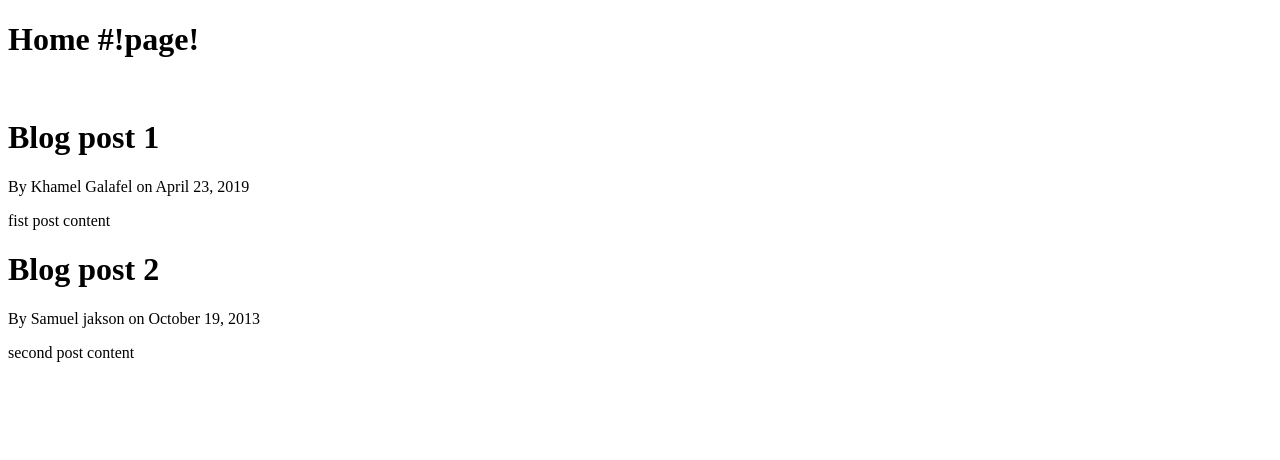
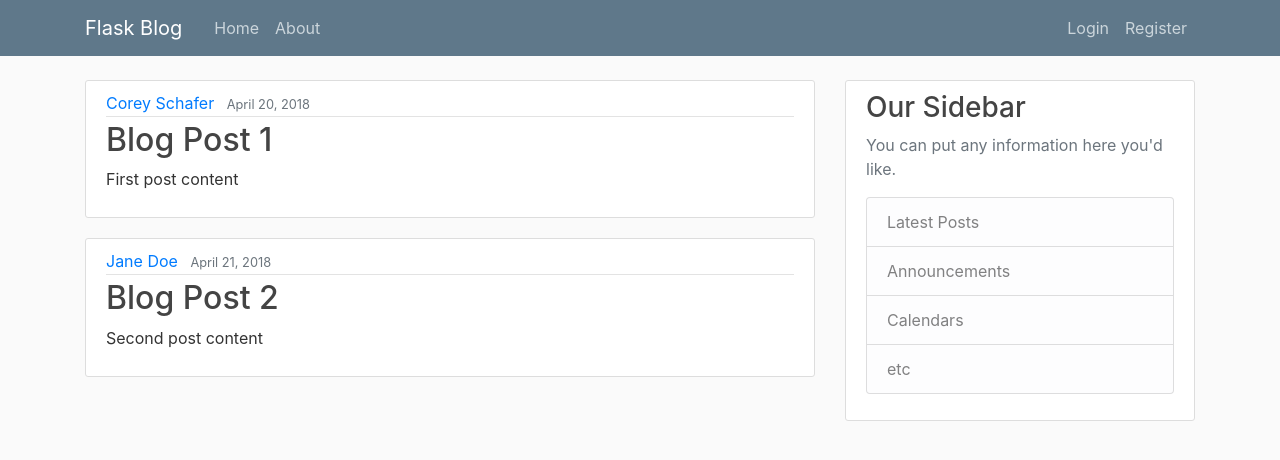
Before and after one commit to them6r/flaskdemo, a Flask app: page / in a window 1280 px wide. Shown: the top 460 px of the page. Run offline with Flask 2, Linux system fonts and the light colour scheme; some libraries are stand-ins or nearby versions.

Commit message:
added css and nav bar end of vid3

```diff
--- a/app.py
+++ b/app.py
@@ -1,29 +1,32 @@
-from flask import Flask, render_template
+from flask import Flask, render_template, url_for
 app = Flask(__name__)
 
 posts = [
     {
-        'auther': 'Khamel Galafel',
-        'title': 'Blog post 1',
-        'content': 'fist post content',
-        'data_posted': 'April 23, 2019'
+        'author': 'Corey Schafer',
+        'title': 'Blog Post 1',
+        'content': 'First post content',
+        'date_posted': 'April 20, 2018'
     },
     {
-        'auther': 'Samuel jakson',
-        'title': 'Blog post 2',
-        'content': 'second post content',
-        'data_posted': 'October 19, 2013'
+        'author': 'Jane Doe',
+        'title': 'Blog Post 2',
+        'content': 'Second post content',
+        'date_posted': 'April 21, 2018'
     }
 ]
 
-@app.route('/')
-@app.route('/home')
+
+@app.route("/")
+@app.route("/home")
 def home():
     return render_template('home.html', posts=posts)
 
-@app.route('/about')
+
+@app.route("/about")
 def about():
     return render_template('about.html', title='About')
 
+
 if __name__ == '__main__':
     app.run(debug=True)
--- /dev/null
+++ b/static/main.css
@@ -0,0 +1,80 @@
+body {
+  background: #fafafa;
+  color: #333333;
+  margin-top: 5rem;
+}
+
+h1, h2, h3, h4, h5, h6 {
+  color: #444444;
+}
+
+.bg-steel {
+  background-color: #5f788a;
+}
+
+.site-header .navbar-nav .nav-link {
+  color: #cbd5db;
+}
+
+.site-header .navbar-nav .nav-link:hover {
+  color: #ffffff;
+}
+
+.site-header .navbar-nav .nav-link.active {
+  font-weight: 500;
+}
+
+.content-section {
+  background: #ffffff;
+  padding: 10px 20px;
+  border: 1px solid #dddddd;
+  border-radius: 3px;
+  margin-bottom: 20px;
+}
+
+.article-title {
+  color: #444444;
+}
+
+a.article-title:hover {
+  color: #428bca;
+  text-decoration: none;
+}
+
+.article-content {
+  white-space: pre-line;
+}
+
+.article-img {
+  height: 65px;
+  width: 65px;
+  margin-right: 16px;
+}
+
+.article-metadata {
+  padding-bottom: 1px;
+  margin-bottom: 4px;
+  border-bottom: 1px solid #e3e3e3
+}
+
+.article-metadata a:hover {
+  color: #333;
+  text-decoration: none;
+}
+
+.article-svg {
+  width: 25px;
+  height: 25px;
+  vertical-align: middle;
+}
+
+.account-img {
+  height: 125px;
+  width: 125px;
+  margin-right: 20px;
+  margin-bottom: 16px;
+}
+
+.account-heading {
+  font-size: 2.5rem;
+}
--- a/templates/about.html
+++ b/templates/about.html
@@ -1,4 +1,4 @@
-{% extends 'layout.html'%}
+{% extends "layout.html" %}
 {% block content %}
-    <h1>About page!</h1>
+    <h1>About Page</h1>
 {% endblock content %}
--- a/templates/home.html
+++ b/templates/home.html
@@ -1,10 +1,15 @@
-{% extends 'layout.html'%}
+{% extends "layout.html" %}
 {% block content %}
-    <h1>Home #!page!</h1>
-    <br>
     {% for post in posts %}
-        <h1>{{ post.title }}</h1>
-        <p> By {{ post.auther }} on {{ post.data_posted }}</p>
-        <p> {{ post.content }}</p>
+        <article class="media content-section">
+          <div class="media-body">
+            <div class="article-metadata">
+              <a class="mr-2" href="#">{{ post.author }}</a>
+              <small class="text-muted">{{ post.date_posted }}</small>
+            </div>
+            <h2><a class="article-title" href="#">{{ post.title }}</a></h2>
+            <p class="article-content">{{ post.content }}</p>
+          </div>
+        </article>
     {% endfor %}
 {% endblock content %}
--- a/templates/layout.html
+++ b/templates/layout.html
@@ -1,15 +1,69 @@
 <!DOCTYPE html>
-<html lang="en">
+<html>
 <head>
-    <meta charset="UTF-8">
-    <meta name="viewport" content="width=device-width, initial-scale=1.0">
+    <!-- Required meta tags -->
+    <meta charset="utf-8">
+    <meta name="viewport" content="width=device-width, initial-scale=1, shrink-to-fit=no">
+
+    <!-- Bootstrap CSS -->
+    <link rel="stylesheet" href="https://maxcdn.bootstrapcdn.com/bootstrap/4.0.0/css/bootstrap.min.css" integrity="sha384-Gn5384xqQ1aoWXA+058RXPxPg6fy4IWvTNh0E263XmFcJlSAwiGgFAW/dAiS6JXm" crossorigin="anonymous">
+
+    <link rel="stylesheet" type="text/css" href="{{ url_for('static', filename='main.css') }}">
+
     {% if title %}
         <title>Flask Blog - {{ title }}</title>
     {% else %}
-        <title>Flask blog</title>
+        <title>Flask Blog</title>
     {% endif %}
 </head>
 <body>
-    {% block content %}{% endblock %}
+    <header class="site-header">
+      <nav class="navbar navbar-expand-md navbar-dark bg-steel fixed-top">
+        <div class="container">
+          <a class="navbar-brand mr-4" href="/">Flask Blog</a>
+          <button class="navbar-toggler" type="button" data-toggle="collapse" data-target="#navbarToggle" aria-controls="navbarToggle" aria-expanded="false" aria-label="Toggle navigation">
+            <span class="navbar-toggler-icon"></span>
+          </button>
+          <div class="collapse navbar-collapse" id="navbarToggle">
+            <div class="navbar-nav mr-auto">
+              <a class="nav-item nav-link" href="/">Home</a>
+              <a class="nav-item nav-link" href="/about">About</a>
+            </div>
+            <!-- Navbar Right Side -->
+            <div class="navbar-nav">
+              <a class="nav-item nav-link" href="/login">Login</a>
+              <a class="nav-item nav-link" href="/register">Register</a>
+            </div>
+          </div>
+        </div>
+      </nav>
+    </header>
+    <main role="main" class="container">
+      <div class="row">
+        <div class="col-md-8">
+          {% block content %}{% endblock %}
+        </div>
+        <div class="col-md-4">
+          <div class="content-section">
+            <h3>Our Sidebar</h3>
+            <p class='text-muted'>You can put any information here you'd like.
+              <ul class="list-group">
+                <li class="list-group-item list-group-item-light">Latest Posts</li>
+                <li class="list-group-item list-group-item-light">Announcements</li>
+                <li class="list-group-item list-group-item-light">Calendars</li>
+                <li class="list-group-item list-group-item-light">etc</li>
+              </ul>
+            </p>
+          </div>
+        </div>
+      </div>
+    </main>
+
+
+    <!-- Optional JavaScript -->
+    <!-- jQuery first, then Popper.js, then Bootstrap JS -->
+    <script src="https://code.jquery.com/jquery-3.2.1.slim.min.js" integrity="sha384-KJ3o2DKtIkvYIK3UENzmM7KCkRr/rE9/Qpg6aAZGJwFDMVNA/GpGFF93hXpG5KkN" crossorigin="anonymous"></script>
+    <script src="https://cdnjs.cloudflare.com/ajax/libs/popper.js/1.12.9/umd/popper.min.js" integrity="sha384-ApNbgh9B+Y1QKtv3Rn7W3mgPxhU9K/ScQsAP7hUibX39j7fakFPskvXusvfa0b4Q" crossorigin="anonymous"></script>
+    <script src="https://maxcdn.bootstrapcdn.com/bootstrap/4.0.0/js/bootstrap.min.js" integrity="sha384-JZR6Spejh4U02d8jOt6vLEHfe/JQGiRRSQQxSfFWpi1MquVdAyjUar5+76PVCmYl" crossorigin="anonymous"></script>
 </body>
 </html>
```
